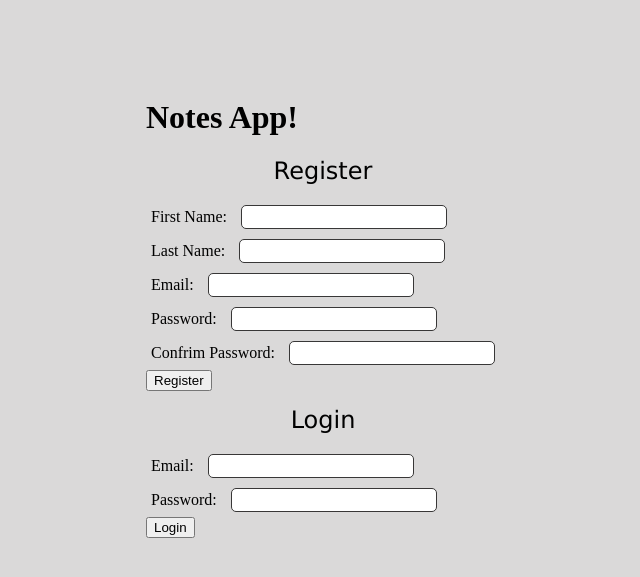
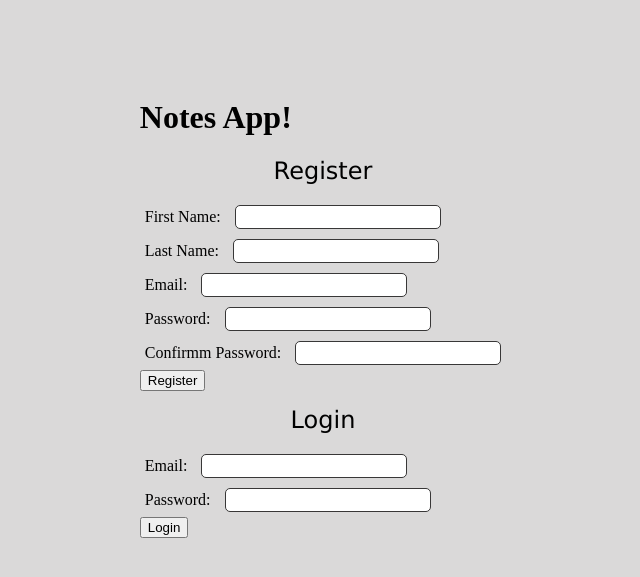
Before and after one commit to alecmaltz/NotesApp, a Flask app: page / in a window 1280 px wide. Shown: the top 577 px of the page, without its empty margins (317-957 px from the left). Run offline with Flask 3, Linux system fonts and the light colour scheme.

Commit message:
confirm-pass

```diff
--- a/flask_app/templates/login_reg.html
+++ b/flask_app/templates/login_reg.html
@@ -42,8 +42,8 @@
                         </div>
 
                         <div>
-                            <label for="password">Confrim Password:</label>
-                            <input type="password" name="confpassword" id="confpassword"><br>
+                            <label for="confirm_password">Confirmm Password:</label>
+                            <input type="password" name="confirm_password" id="confpassword"><br>
                         </div>
 
                         <button type="submit">Register</button>
```
